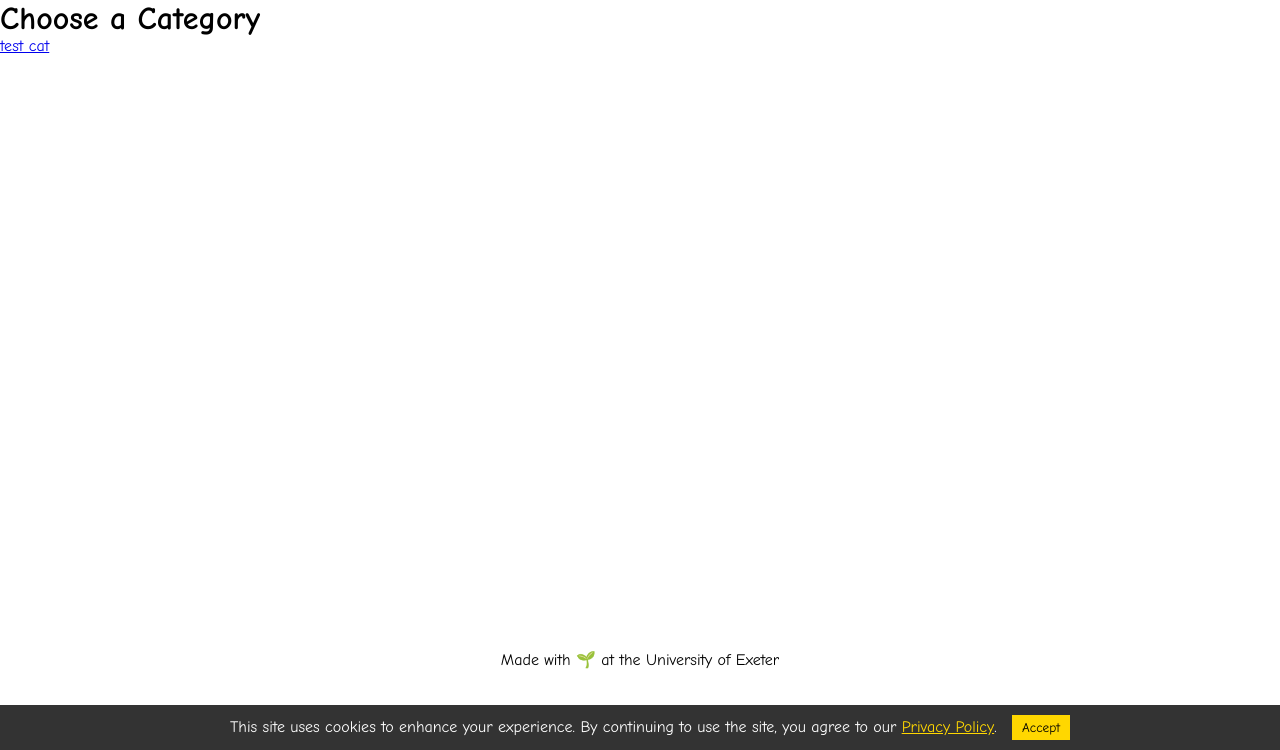
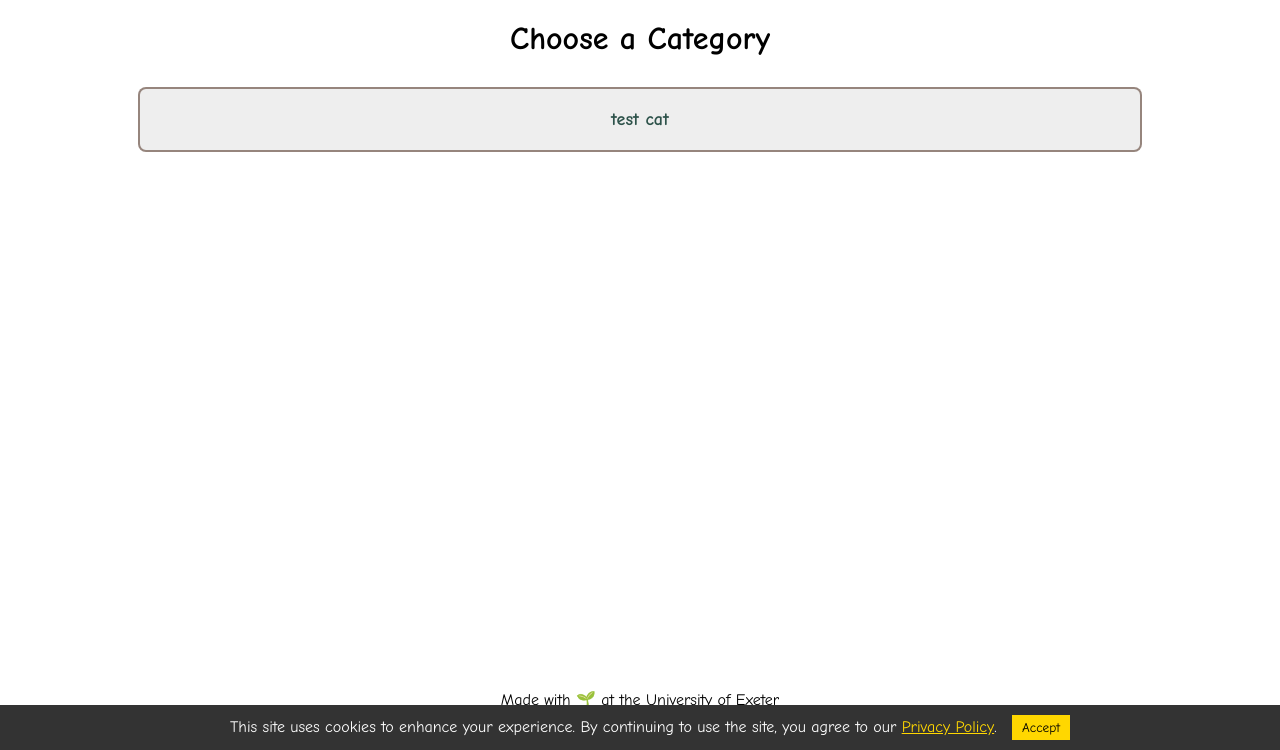
Before and after one commit to IestynDP/ECM2434, a Django app: page /quiz/ in a window 1280 px wide. Shown: the part 50-800 px from the top of the page. Run offline with Django 5.2, Linux system fonts and the light colour scheme; data comes from the database, SQL or seed files in the repository; some libraries are stand-ins or nearby versions.

Commit message:
quiz formatting

```diff
--- a/apps/quiz/templates/quiz_home.html
+++ b/apps/quiz/templates/quiz_home.html
@@ -1,17 +1,73 @@
 {% extends "base.html" %}
+{% load static %}
 {% block content %}
-    <!DOCTYPE html>
-    <html>
-    <head>
-        <title>Quiz Home</title>
-    </head>
-    <body>
-        <h1>Choose a Category</h1>
-        <ul>
-            {% for category in categories %}
-                <li><a href="{% url 'quiz' category.id %}">{{ category.name }}</a></li>
-            {% endfor %}
-        </ul>
-    </body>
-    </html>
-{%endblock%}
+<head>
+    <meta name="viewport" content="width=device-width, initial-scale=1.0">
+    <style>
+        main {
+            margin: 20px;
+            padding: 0px;
+            text-align: center;
+        }
+
+        .background {
+            width: 100vw;
+            height: auto;
+            z-index: -1;
+            margin: 0px;
+            padding: 0px;
+        }
+
+        .category-list {
+            display: flex;
+            flex-direction: column;
+            align-items: center;
+            margin-top: 20px;
+        }
+
+        .category-item {
+            background-color: #EEE;
+            border: 2px solid rgb(92, 64, 51, 0.6);
+            border-radius: 8px;
+            margin: 10px;
+            padding: 20px;
+            width: 80%;
+            text-align: center;
+            cursor: pointer;
+            transition: background-color 0.3s ease;
+        }
+
+        .category-item a {
+            color: #2D524A;
+            font-weight: bold;
+            font-size: 18px;
+            text-decoration: none;
+            display: block;
+            width: 100%;
+            height: 100%;
+        }
+
+        .category-item:hover {
+            background-color: #f0f0f0;
+        }
+
+        .category-item:active {
+            background-color: #d4d4d4;
+        }
+
+        .category-item a:hover {
+            color: #4B7D6E;
+        }
+    </style>
+</head>
+<main>
+    <h1>Choose a Category</h1>
+    <div class="category-list">
+        {% for category in categories %}
+            <div class="category-item">
+                <a href="{% url 'quiz' category.id %}">{{ category.name }}</a>
+            </div>
+        {% endfor %}
+    </div>
+</main>
+{% endblock %}
```
Also changed, not shown: apps/quiz/templates/quiz.html (+56 -9 lines), apps/quiz/templates/result.html (+46 -16 lines).
